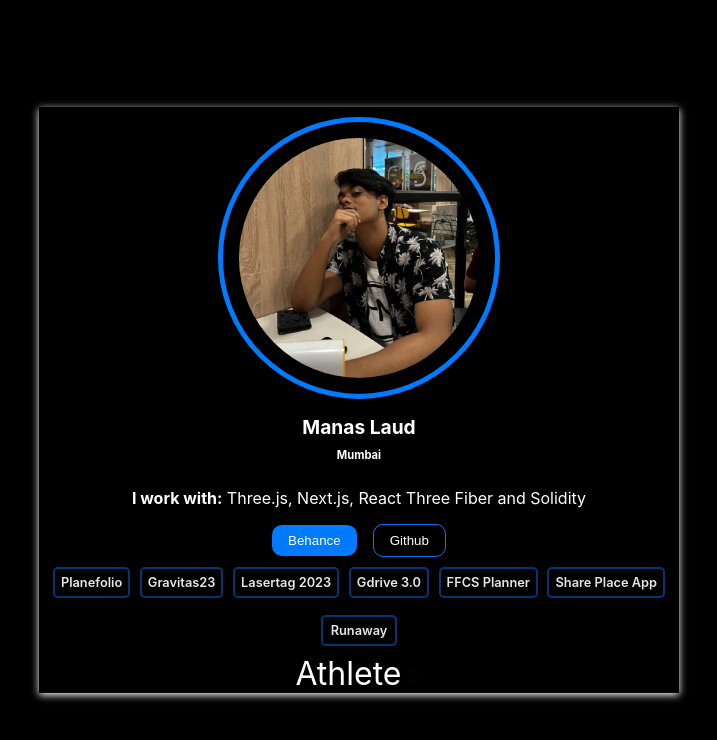
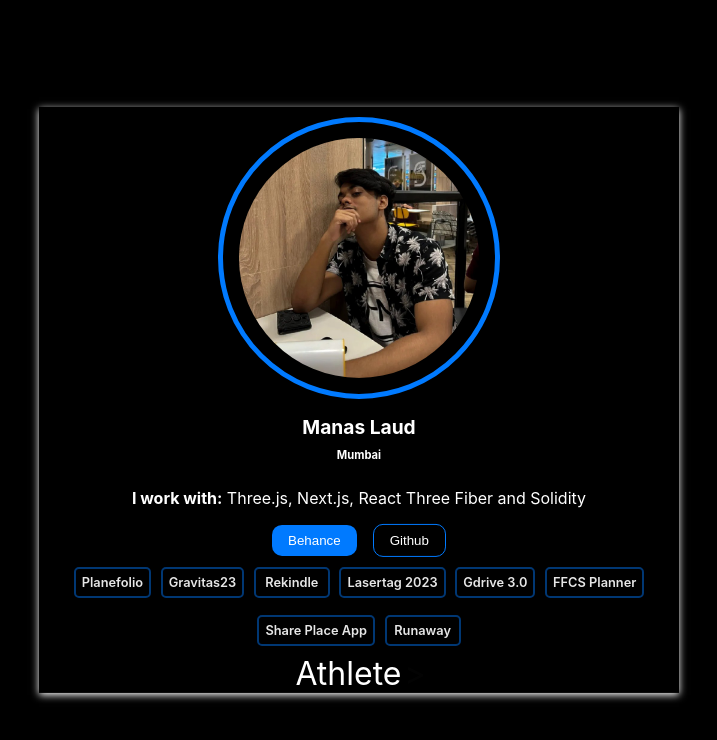
Before and after one commit to manaslaud/animation-text, a React (Create React App) app: page / in a window 1280 px wide. Shown: the top 740 px of the page, without its empty margins (281-998 px from the left). Built offline with nearby package versions, Linux system fonts and the light colour scheme.

Commit message:
added project

```diff
--- a/src/components/ProfileCard.jsx
+++ b/src/components/ProfileCard.jsx
@@ -16,6 +16,7 @@ function ProfileCard() {
         <div className={styles.skillsContainer}>
             <span className={styles.skills}><a href='https://planefolio-2-0.vercel.app/'>Planefolio</a></span>
             <span className={styles.skills}><a href='https://gravitas.vit.ac.in/'> Gravitas23</a></span>
+<span className={styles.skills}><a href='https://intel.aryanbharti.com/'>Rekindle</a></span>
             <span className={styles.skills}><a href='https://lasertag.csivit.com/'>Lasertag 2023</a></span>
             <span className={styles.skills}><a href='https://file-share-peach.vercel.app/'>Gdrive 3.0</a></span>
             <span className={styles.skills}><a href='https://ffcs.csivit.com/'>FFCS Planner</a></span>
```
